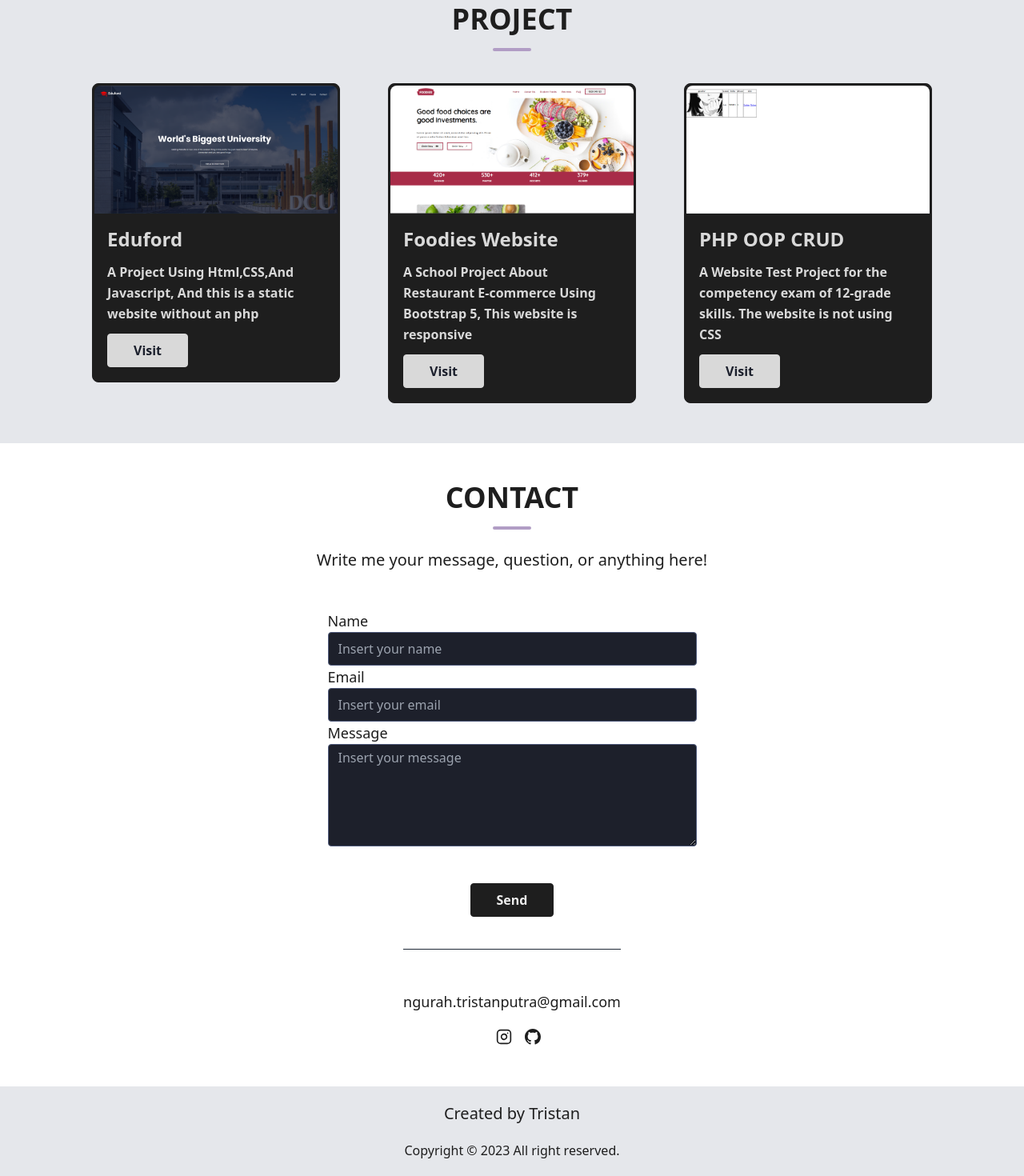
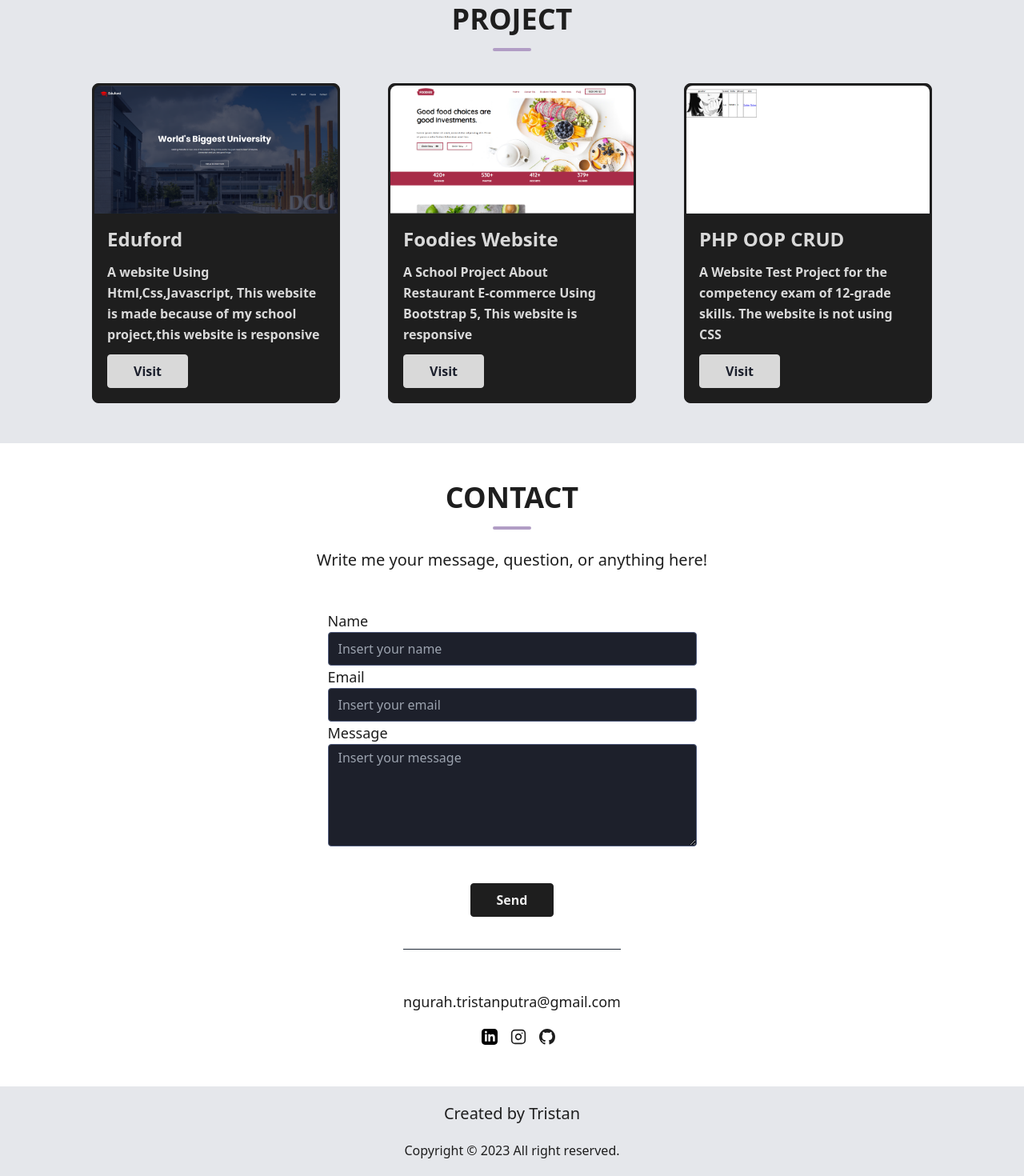
Before and after one commit to Tristanputra2119/Portofolio-Nextjs, a Next.js app: page / in a window 1280 px wide. Shown: the part 1499-2969 px from the top of the page at 80% size. Built offline with nearby package versions, Linux system fonts and the light colour scheme.

Commit message:
Project akhir

```diff
--- a/components/ContactForm.tsx
+++ b/components/ContactForm.tsx
@@ -129,6 +129,11 @@
                                     ngurah.tristanputra@gmail.com
                                 </a>
                                 <span className="inline-flex pb-5">
+                                    <a className="ml-4 text-[#1E1E1E] hover:text-[#70667a]" href="https://www.linkedin.com/in/tristan-putra-779547277" target="_blank">
+                                        <svg xmlns="http://www.w3.org/2000/svg" width="20" height="20" viewBox="0 0 24 24"><path d="M19 0h-14c-2.761 0-5 2.239-5 5v14c0 2.761 2.239 5 5 5h14c2.762 0 5-2.239 5-5v-14c0-2.761-2.238-5-5-5zm-11 19h-3v-11h3v11zm-1.5-12.268c-.966 0-1.75-.79-1.75-1.764s.784-1.764 1.75-1.764 1.75.79 1.75 1.764-.783 1.764-1.75 1.764zm13.5 12.268h-3v-5.604c0-3.368-4-3.113-4 0v5.604h-3v-11h3v1.765c1.396-2.586 7-2.777 7 2.476v6.759z" /></svg>
+                                    </a>
+                                </span>
+                                <span className="inline-flex pb-5">
                                     <a
                                         className="ml-4 text-[#1E1E1E] hover:text-[#70667a]"
                                         href="https://www.instagram.com/triznx_/"
--- a/components/Project.tsx
+++ b/components/Project.tsx
@@ -24,8 +24,7 @@
               <div className='p-4'>
                 <h1 className='text-2xl font-semibold mb-3'>Eduford</h1>
                 <p className='leading-relaxed mb-3'>
-                  A Project Using Html,CSS,And Javascript, And this is a static
-                  website without an php
+                A website Using Html,Css,Javascript, This website is made because of my school project,this website is responsive
                 </p>
                 <div className='flex items-center flex-wrap '>
                   <a
```
